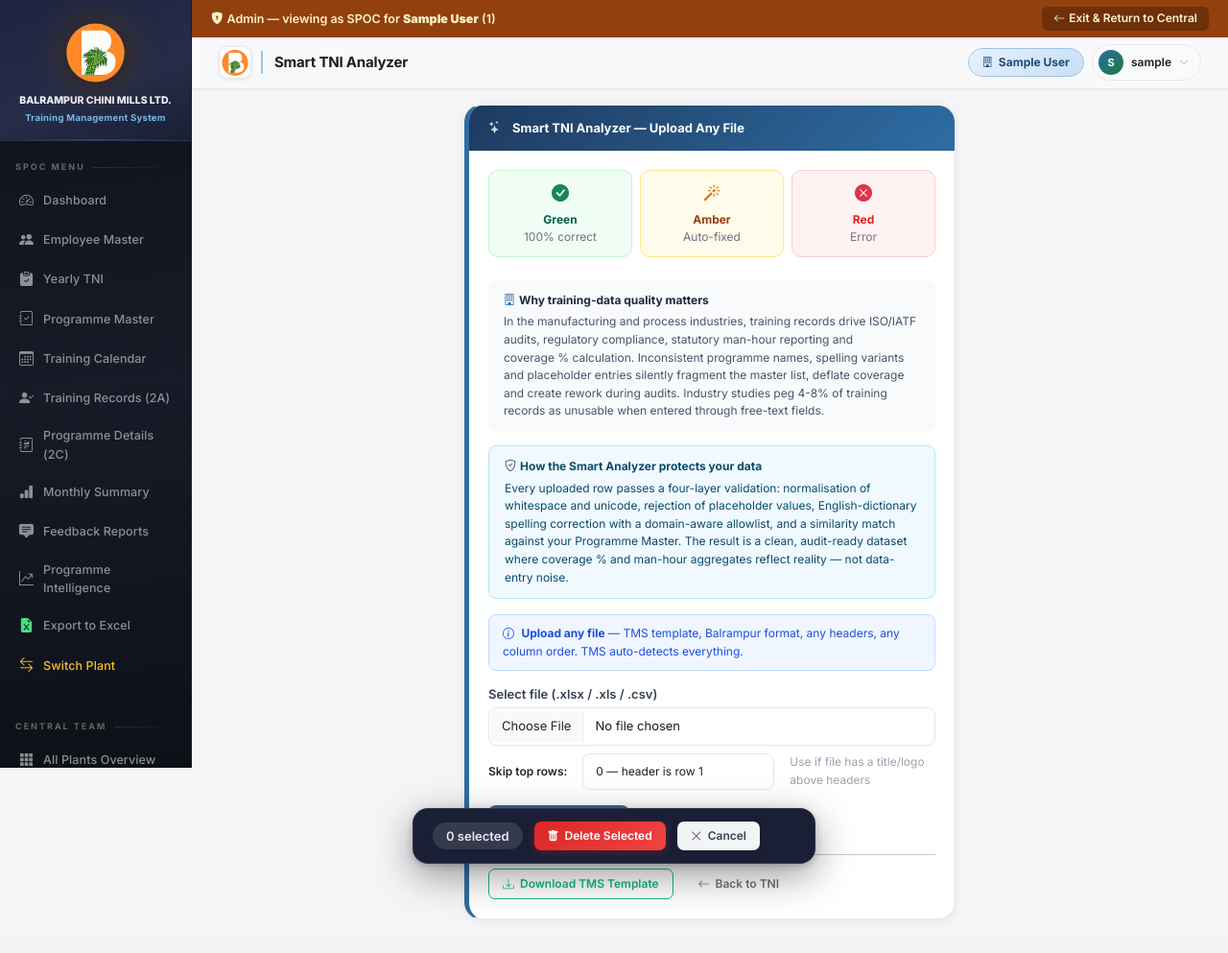
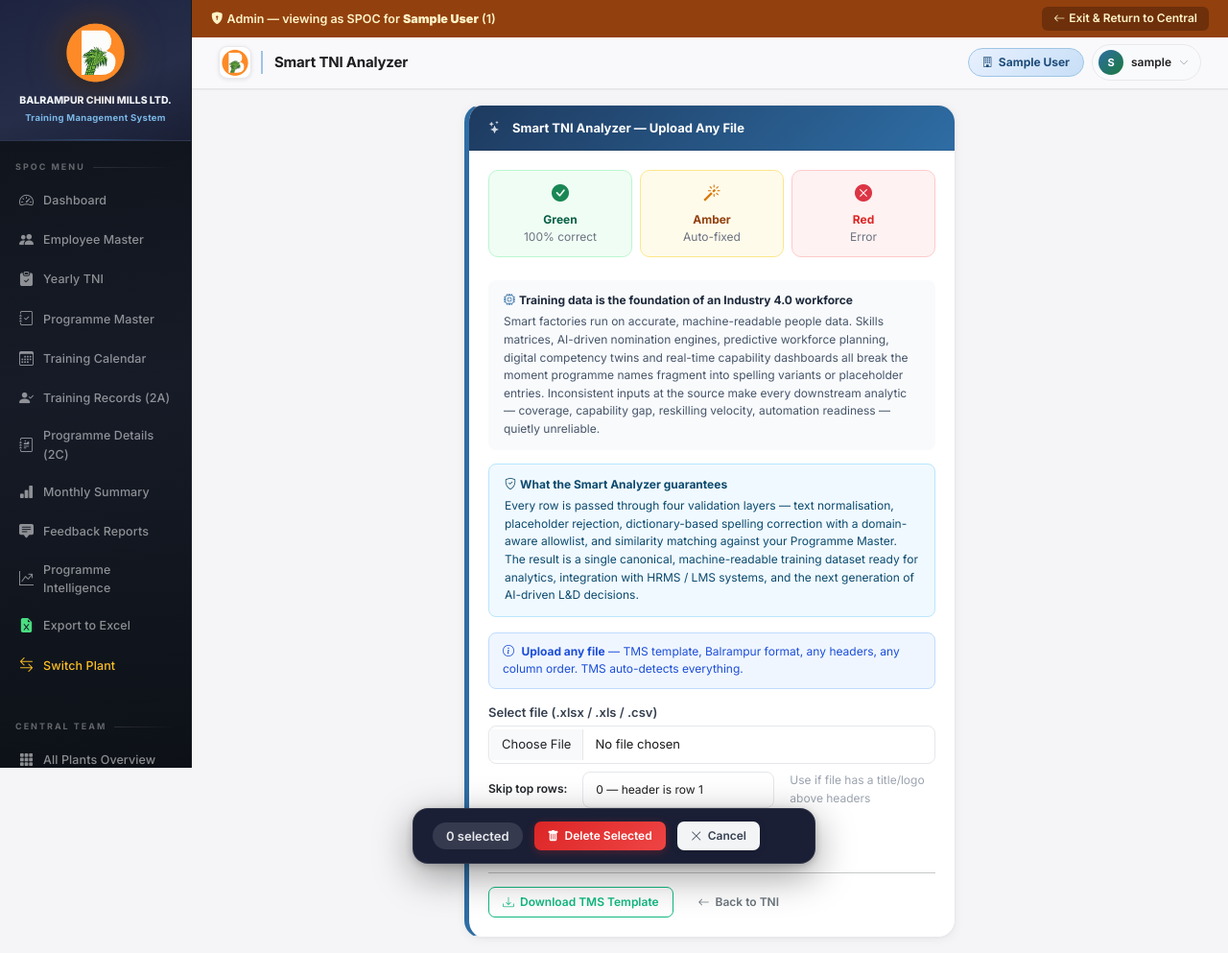
Before and after one commit to yogendradas017/bcml-training-mis, a Flask app: page /tni/analyze in a window 1280 px wide. Shown: the whole page at 96% size. Before the commit the page ends 957 px from the top, so only its background shows below. Run offline with Flask 3, Linux system fonts and the light colour scheme; the visitor is signed in with stand-in values (Sample User, id 1); some libraries are stand-ins or nearby versions.

Commit message:
ui: reframe upload copy around Industry 4.0 workforce analytics

```diff
--- a/templates/tni_analyze.html
+++ b/templates/tni_analyze.html
@@ -35,26 +35,26 @@
         </div>
         <div style="font-size:12px;color:#475569;margin-bottom:14px;background:#f8fafc;border-radius:8px;padding:12px 16px;line-height:1.55;">
           <div style="font-weight:700;color:#1e293b;margin-bottom:4px;">
-            <i class="bi bi-building me-1" style="color:#2e6da4;"></i>Why training-data quality matters
+            <i class="bi bi-cpu me-1" style="color:#2e6da4;"></i>Training data is the foundation of an Industry&nbsp;4.0 workforce
           </div>
-          In the manufacturing and process industries, training records drive
-          ISO/IATF audits, regulatory compliance, statutory man-hour reporting
-          and coverage&nbsp;% calculation. Inconsistent programme names, spelling
-          variants and placeholder entries silently fragment the master list,
-          deflate coverage and create rework during audits. Industry studies
-          peg 4-8% of training records as unusable when entered through
-          free-text fields.
+          Smart factories run on accurate, machine-readable people data. Skills
+          matrices, AI-driven nomination engines, predictive workforce planning,
+          digital competency twins and real-time capability dashboards all break
+          the moment programme names fragment into spelling variants or
+          placeholder entries. Inconsistent inputs at the source make every
+          downstream analytic — coverage, capability gap, reskilling velocity,
+          automation readiness — quietly unreliable.
         </div>
         <div style="font-size:12px;color:#0c4a6e;margin-bottom:16px;background:#f0f9ff;border:1px solid #bae6fd;border-radius:8px;padding:12px 16px;line-height:1.55;">
           <div style="font-weight:700;color:#0c4a6e;margin-bottom:4px;">
-            <i class="bi bi-shield-check me-1"></i>How the Smart Analyzer protects your data
+            <i class="bi bi-shield-check me-1"></i>What the Smart Analyzer guarantees
           </div>
-          Every uploaded row passes a four-layer validation: normalisation of
-          whitespace and unicode, rejection of placeholder values, English-dictionary
-          spelling correction with a domain-aware allowlist, and a similarity
-          match against your Programme Master. The result is a clean, audit-ready
-          dataset where coverage&nbsp;% and man-hour aggregates reflect reality —
-          not data-entry noise.
+          Every row is passed through four validation layers — text normalisation,
+          placeholder rejection, dictionary-based spelling correction with a
+          domain-aware allowlist, and similarity matching against your Programme
+          Master. The result is a single canonical, machine-readable training
+          dataset ready for analytics, integration with HRMS / LMS systems, and
+          the next generation of AI-driven L&amp;D decisions.
         </div>
         <div style="background:#eff6ff;border:1px solid #bfdbfe;border-radius:8px;padding:10px 14px;margin-bottom:14px;font-size:12px;color:#1d4ed8;">
           <i class="bi bi-info-circle me-1"></i>
```
